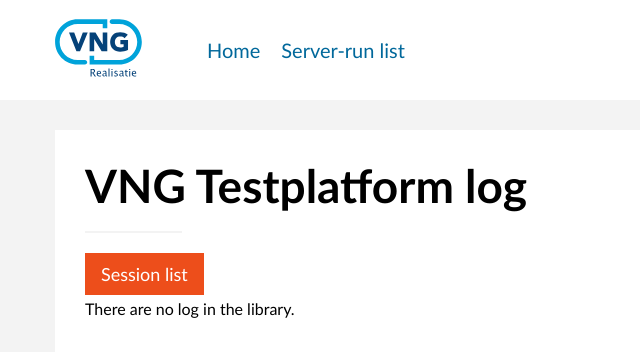
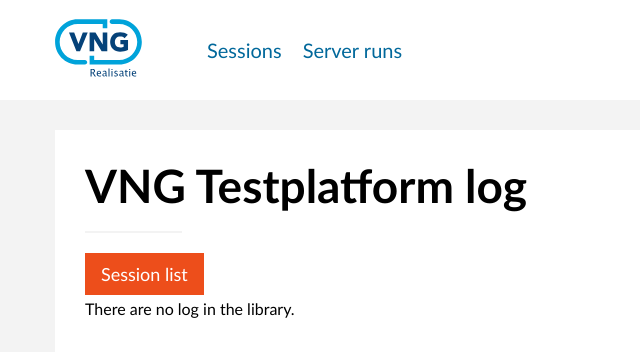
Before and after one commit to VNG-Realisatie/api-test-platform, a Django app: template src/vng/testsession/templates/testsession/session-log.html in a window 1280 px wide. Shown: the top 352 px of the page, without its empty margins (0-640 px from the left). Run offline with Django 3.2, Linux system fonts and the light colour scheme; the template is opened without the code that fills it, so the values that code supplies are empty; style sheets or scripts are compiled from the project's sources; parts of the project's set-up code (start-up, migrations or seed data) failed here and were passed over; some libraries are stand-ins or nearby versions; some web fonts are replaced.

Commit message:
:lipstick: - More UI work.

```diff
--- a/src/vng/servervalidation/templates/servervalidation/server-run_list.html
+++ b/src/vng/servervalidation/templates/servervalidation/server-run_list.html
@@ -30,8 +30,6 @@
                         {% include 'components/table/row-server-run.html' with server_run=server_run %}
                     {% endfor %}
                 </table>
-            {% else %}
-                <p>There are no server-run in the library.</p>
             {% endif %}
         </div>
     </article>
--- a/src/vng/templates/components/navigation/navigation.html
+++ b/src/vng/templates/components/navigation/navigation.html
@@ -2,8 +2,8 @@
 {% spaceless %}
     <nav class="navigation" role="navigation">
         <ul class="navigation__list">
-            {% include './navigation-list-item.html' with view_name='testsession:sessions' label=_('Home') request=request only %}
-            {% include './navigation-list-item.html' with view_name='server_run:server-run_list' label=_('Server-run list') request=request only %}
+            {% include './navigation-list-item.html' with view_name='testsession:sessions' label=_('Sessions') request=request only %}
+            {% include './navigation-list-item.html' with view_name='server_run:server-run_list' label=_('Server runs') request=request only %}
         </ul>
     </nav>
 {% endspaceless %}
--- a/src/vng/templates/forms.html
+++ b/src/vng/templates/forms.html
@@ -41,6 +41,9 @@
 {% endblock TextInput %}
 
 
+{% block URLInput %}{% reuse "TextInput" input_type="url" %}{% endblock %}
+
+
 {% block submit-btn %}
     <button class="button button--primary" type="submit">{% trans 'Submit' %}</button>
 {% endblock submit-btn %}
```
Also changed, not shown: src/vng/testsession/templates/testsession/sessions-list.html (+7 -6 lines).
